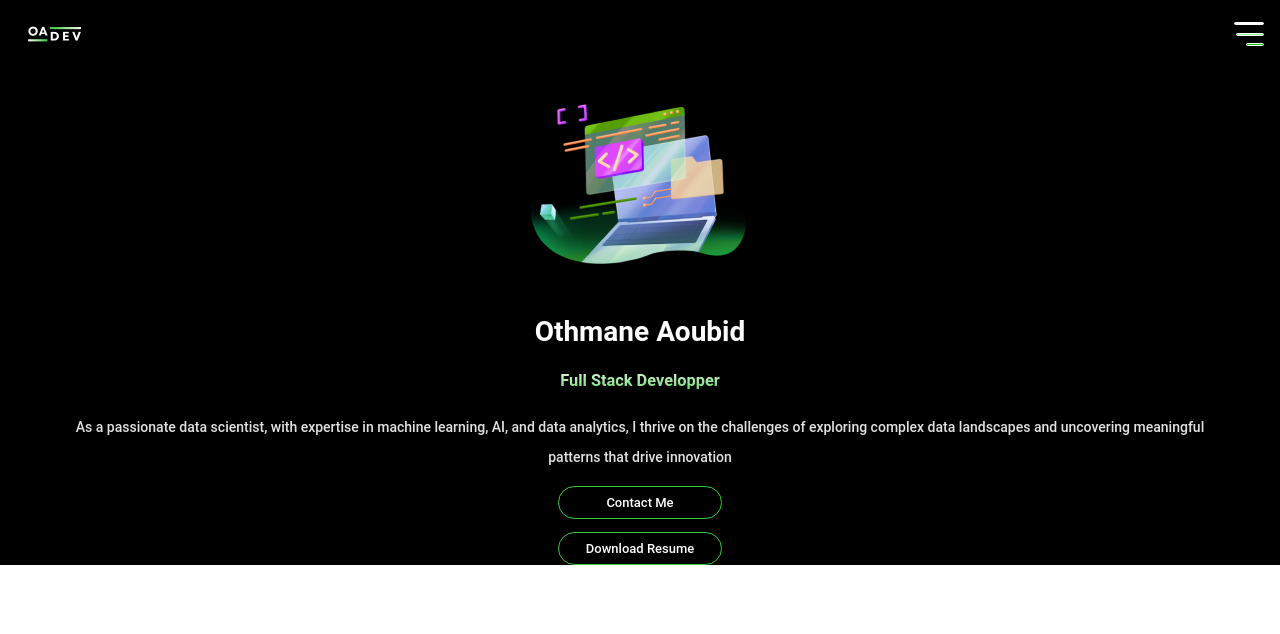
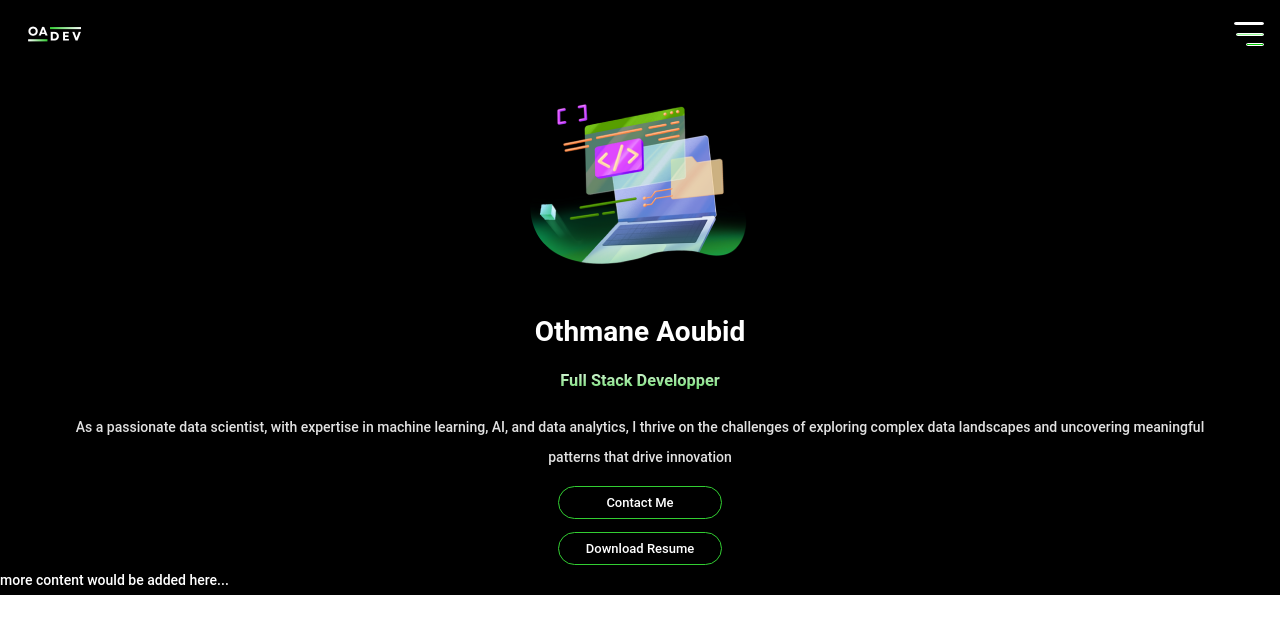
Before and after one commit to Othmane-aoubid/othmane_aoubid_portfolio, a Vue app: page / in a window 1280 px wide. Shown: the top 634 px of the page. Built offline with nearby package versions, Linux system fonts and the light colour scheme.

Commit message:
added vercel

```diff
--- a/src/App.vue
+++ b/src/App.vue
@@ -2,6 +2,9 @@
   <div class="portfolio__container container">
     <HeaderVue />
     <HeroVueVue />
+    <div>
+      more content would be added here...
+    </div>
   </div>
 </template>
 
```
